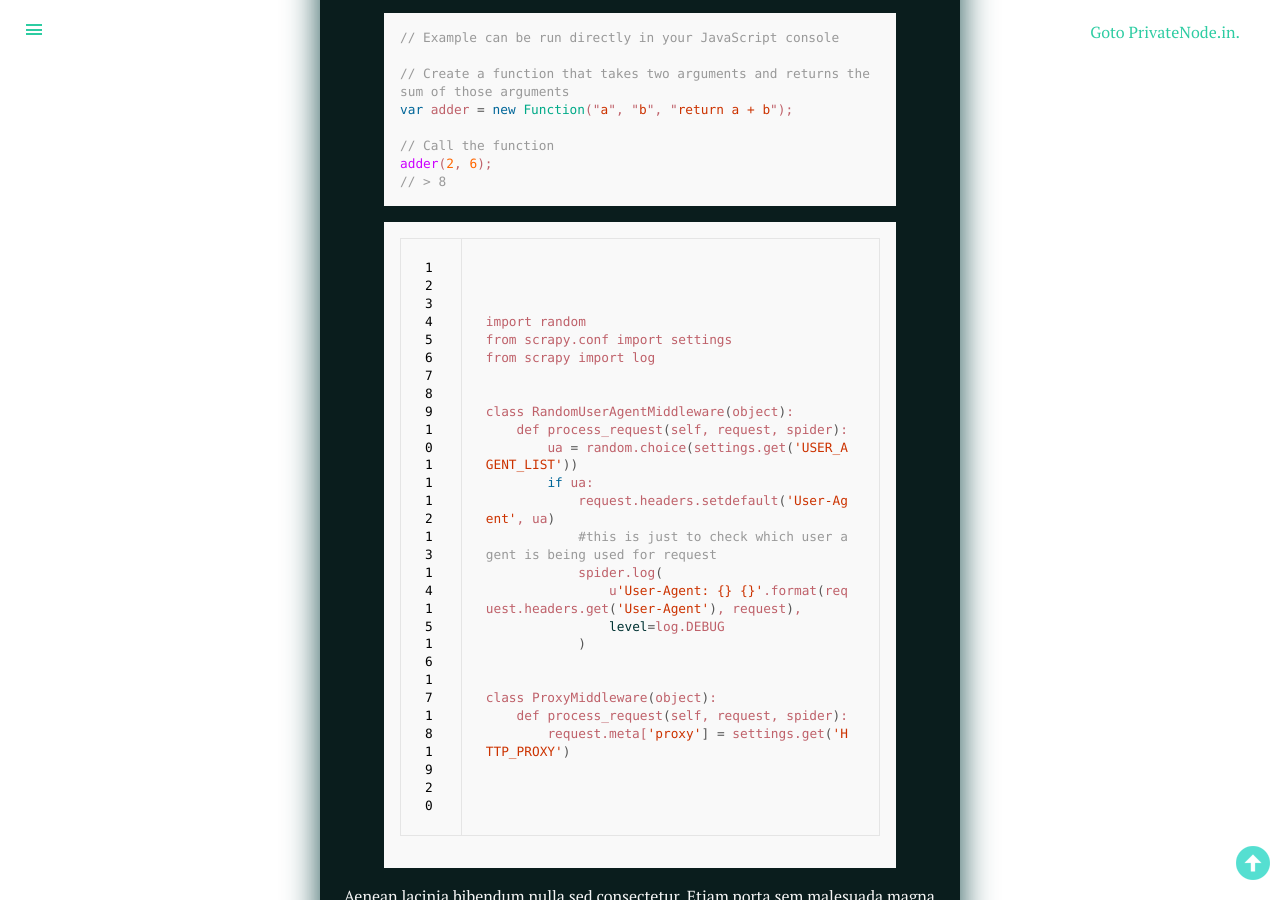
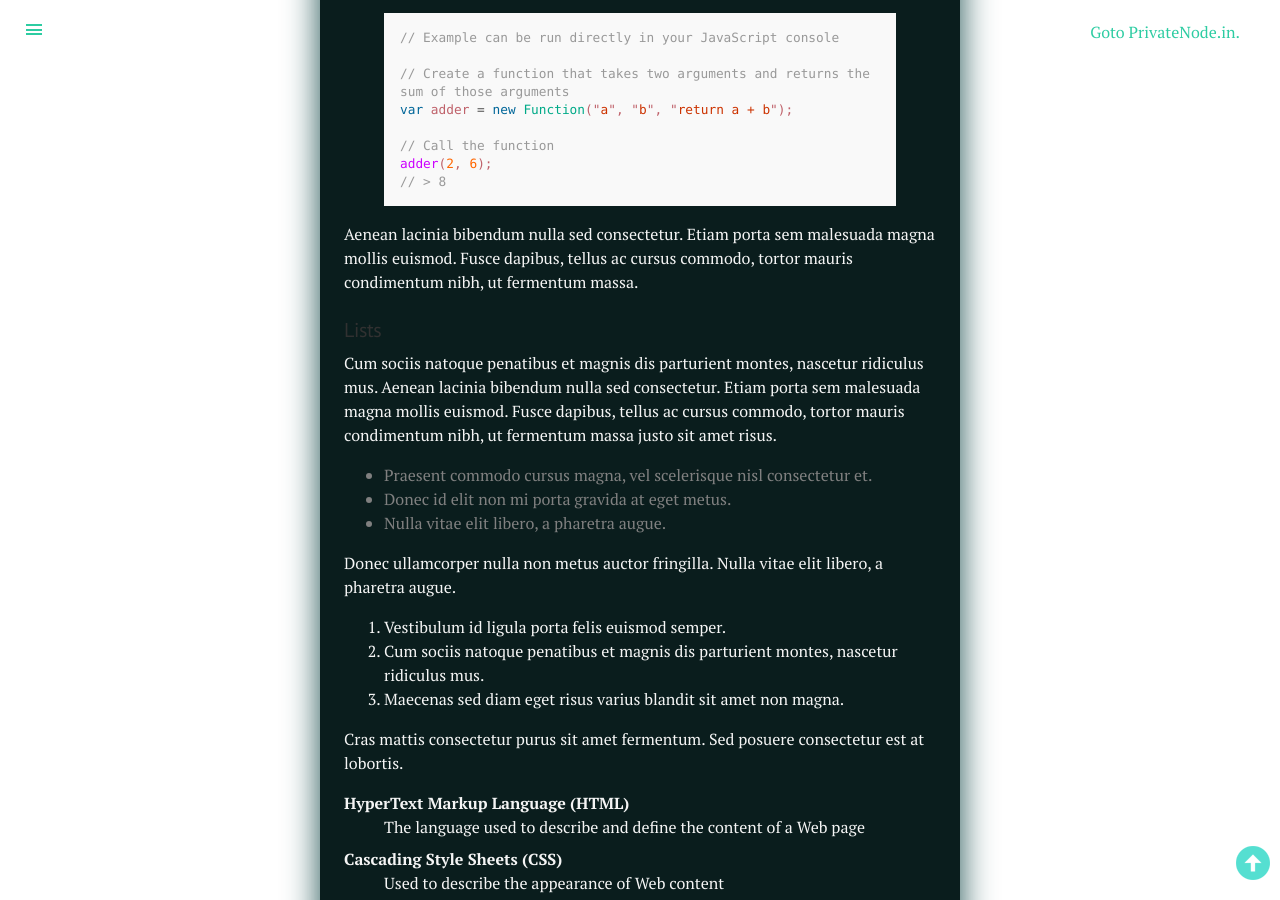
Before and after one commit to DharmeshPandav/dharmeshpandav.github.io, a Jekyll site: the page built from _posts/2014-01-01-example-content.md, in a window 1280 px wide and 900 px high, scrolled down 1213 px. Built offline with Jekyll 4.4.1, drawn with Linux system fonts in a browser that asks for light colours; nearby versions of some CDN libraries; Markdown is read by kramdown in place of the engine named in the settings.

Commit message:
changing theme

```diff
--- a/_posts/2014-01-01-example-content.md
+++ b/_posts/2014-01-01-example-content.md
@@ -50,30 +50,6 @@ var adder = new Function("a", "b", "return a + b");
 // Call the function
 adder(2, 6);
 // > 8
-{% endhighlight %}
-
-{% highlight bash linenos %}
-import random
-from scrapy.conf import settings
-from scrapy import log
-
-
-class RandomUserAgentMiddleware(object):
-    def process_request(self, request, spider):
-        ua = random.choice(settings.get('USER_AGENT_LIST'))
-        if ua:
-            request.headers.setdefault('User-Agent', ua)
-            #this is just to check which user agent is being used for request
-            spider.log(
-                u'User-Agent: {} {}'.format(request.headers.get('User-Agent'), request),
-                level=log.DEBUG
-            )
-
-
-class ProxyMiddleware(object):
-    def process_request(self, request, spider):
-        request.meta['proxy'] = settings.get('HTTP_PROXY')
-
 {% endhighlight %}
 
 Aenean lacinia bibendum nulla sed consectetur. Etiam porta sem malesuada magna mollis euismod. Fusce dapibus, tellus ac cursus commodo, tortor mauris condimentum nibh, ut fermentum massa.
```
Also changed, not shown: _posts/2015-02-24-Torifying-your-Scrapy_project_on_ubuntu.md (+1 -13 lines).
